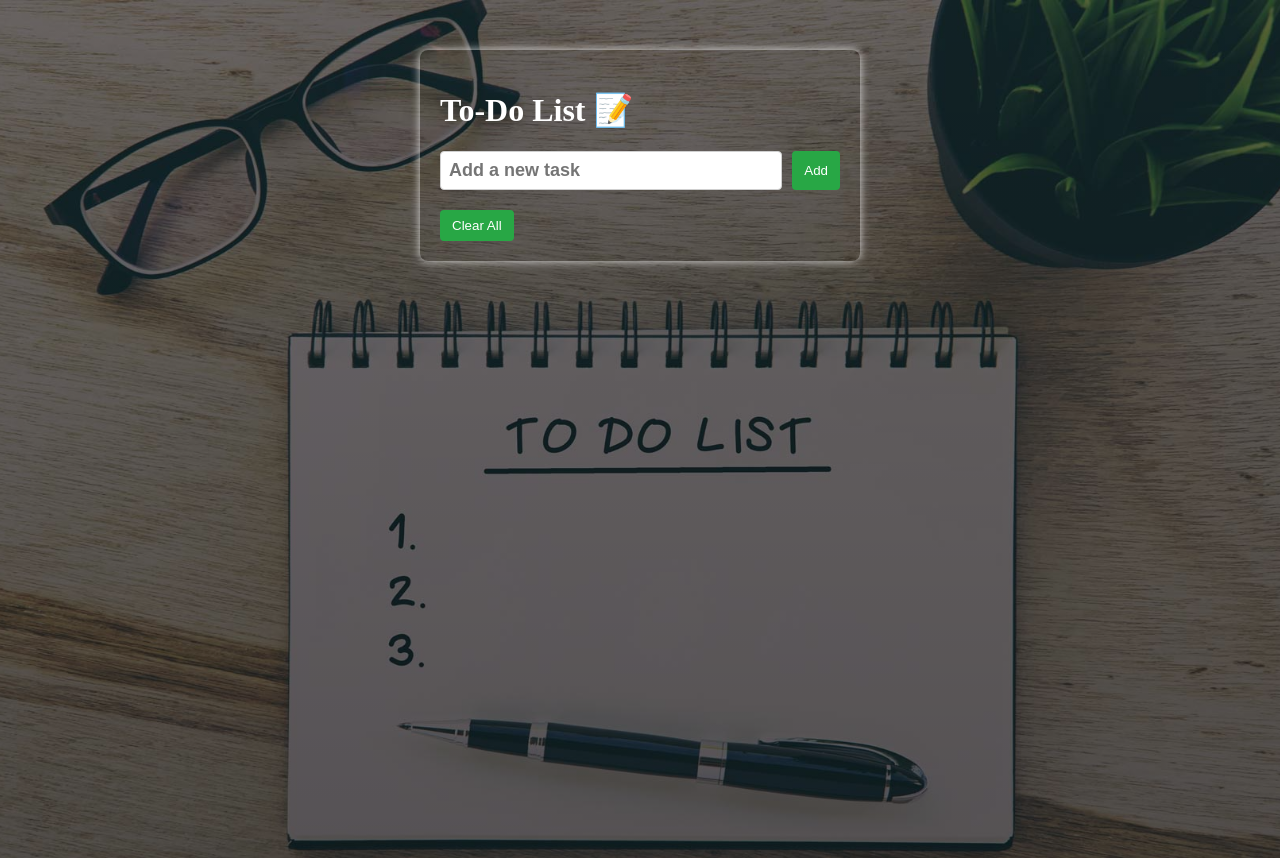
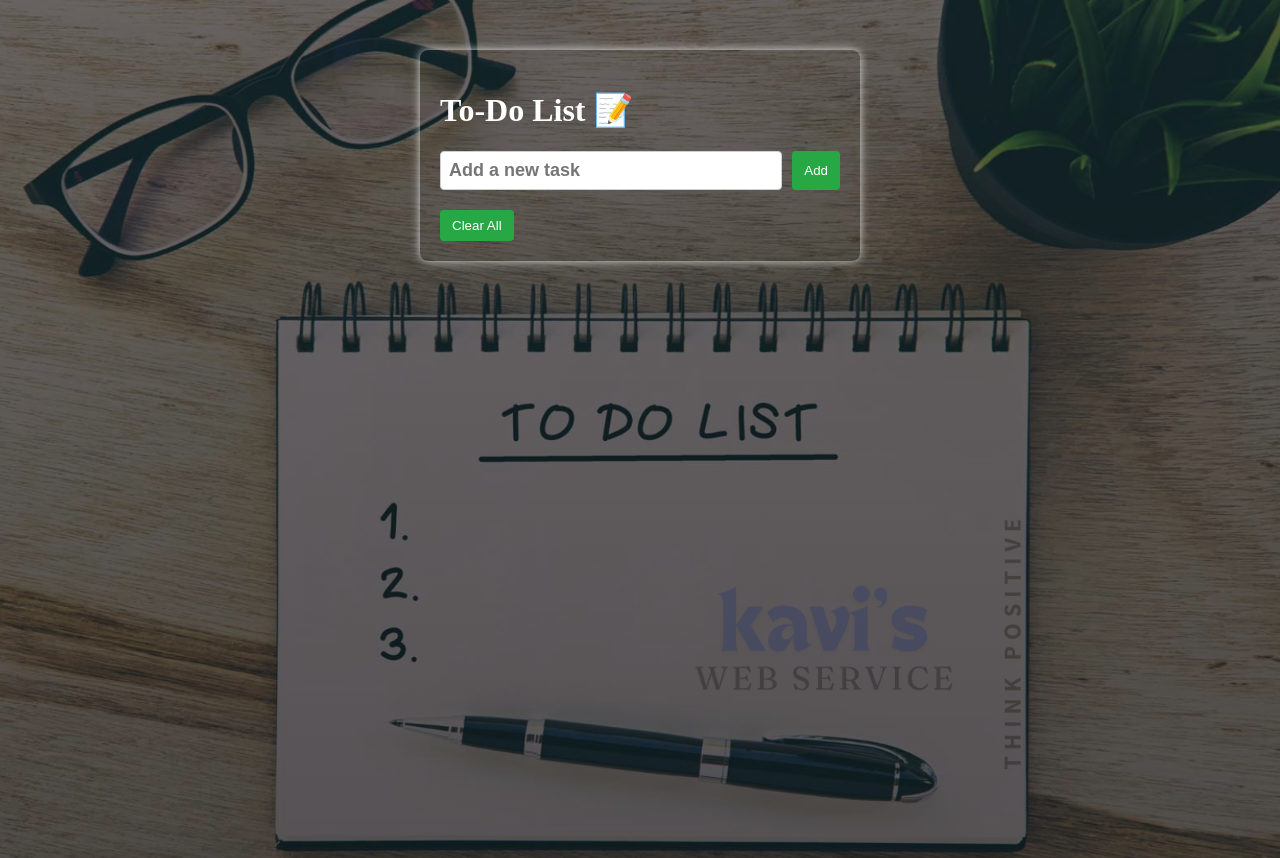
Before and after one commit to kaviyarasu2224/Todo-List_React-app, a React (Create React App) app: page / in a window 1280 px wide. Built offline with nearby package versions, Linux system fonts and the light colour scheme.

Commit message:
Updated package files, added image kavi.png, and modified App.css

```diff
--- a/package.json
+++ b/package.json
@@ -38,5 +38,8 @@
       "last 1 firefox version",
       "last 1 safari version"
     ]
+  },
+  "devDependencies": {
+    "gh-pages": "^6.1.1"
   }
 }
--- a/src/App.css
+++ b/src/App.css
@@ -1,5 +1,5 @@
 body{
-    background-image: linear-gradient(rgba(0, 0, 0, 0.5), rgba(0, 0, 0, 0.6)),url('../public/Todo\ background.jpg');
+    background-image: linear-gradient(rgba(0, 0, 0, 0.5), rgba(0, 0, 0, 0.6)),url('../public/kavi.png');
     background-size: cover;
     background-position: center center;
     background-repeat: no-repeat;
```
Also changed, not shown: public/kavi.png (added), 1 other file (tests, documents, lock files or other folders).
